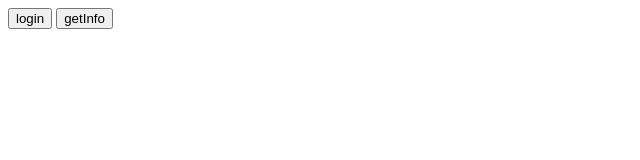
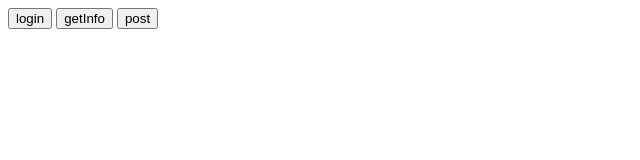
Before and after one commit to davidrocks88/facebookDemo, a plain HTML site: page index.html in a window 1280 px wide. Shown: the whole page, without its empty margins (0-640 px from the left). Drawn offline with Linux system fonts and the light colour scheme.

Commit message:
added how to post to wall

```diff
--- a/index.html
+++ b/index.html
@@ -38,8 +38,20 @@ function getInfo() {
           alert("Hello, " + response.first_name + " " + response.last_name + ", ID #" + response.id);
   });
 }
+
+function post() {
+        var msg = prompt("give me a post!", "example");
+        FB.api('/me/feed', 'post', { message: msg }, function(response) {
+          if (!response || response.error) {
+            alert('Error occured');
+          } else {
+            alert('Post ID: ' + response.id);
+          }
+        });
+    }
 </script>
 <button onclick="login()"> login </button>
 <button onclick="getInfo()"> getInfo </button>
+<button onclick="post()"> post </button>
 </body>
 </html>
```
Also changed, not shown: postExample.png (added), 1 other file.
